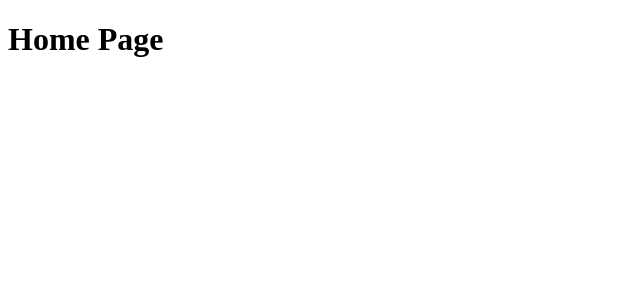
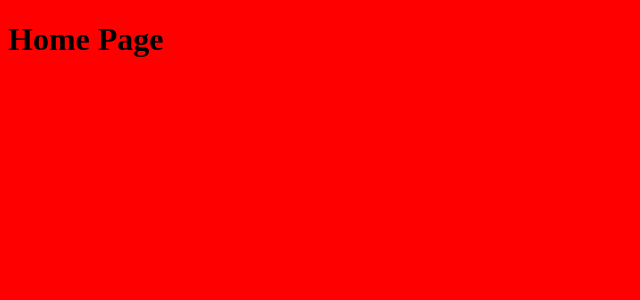
Before and after one commit to chrisstiles/CSS-Gen, a React (Create React App) app in the folder client/: page / in a window 1280 px wide. Shown: the top 300 px of the page, without its empty margins (0-640 px from the left). Built offline with nearby package versions, Linux system fonts and the light colour scheme.

Commit message:
Begin adding CSS styles

```diff
--- a/client/package.json
+++ b/client/package.json
@@ -9,6 +9,8 @@
     "react-scripts": "1.1.0"
   },
   "scripts": {
+    "build-css": "node-sass-chokidar src/ -o src/",
+    "watch-css": "npm run build-css && node-sass-chokidar src/ -o src/ --watch --recursive",
     "start": "react-scripts start",
     "build": "react-scripts build",
     "test": "react-scripts test --env=jsdom",
--- a/client/src/components/App.js
+++ b/client/src/components/App.js
@@ -1,5 +1,9 @@
 import React, { Component } from 'react';
 import { BrowserRouter, Route, Switch } from 'react-router-dom';
+
+// CSS Styles
+import '../css/general.css';
+// import './App.css';
 
 // Generator Pages
 import Home from './Home';
--- /dev/null
+++ b/client/src/css/general.css
@@ -0,0 +1,3 @@
+body {
+  background-color:red;
+}
```
Also changed, not shown: client/src/css/general.scss (added), 2 other files (tests, documents, lock files or other folders).
